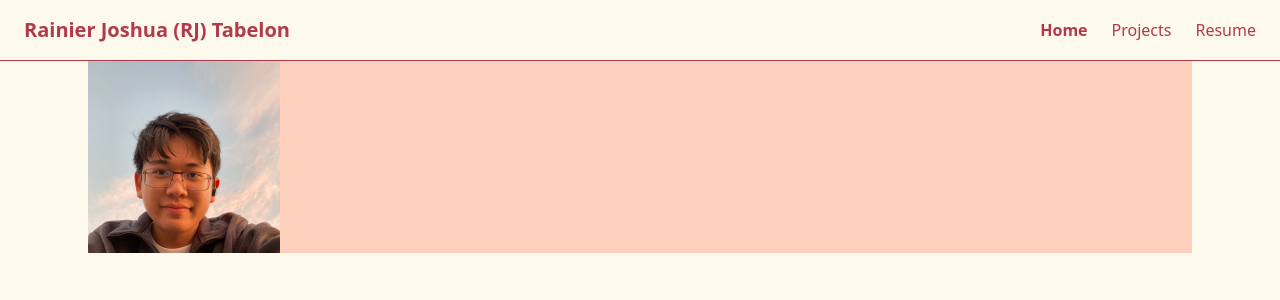
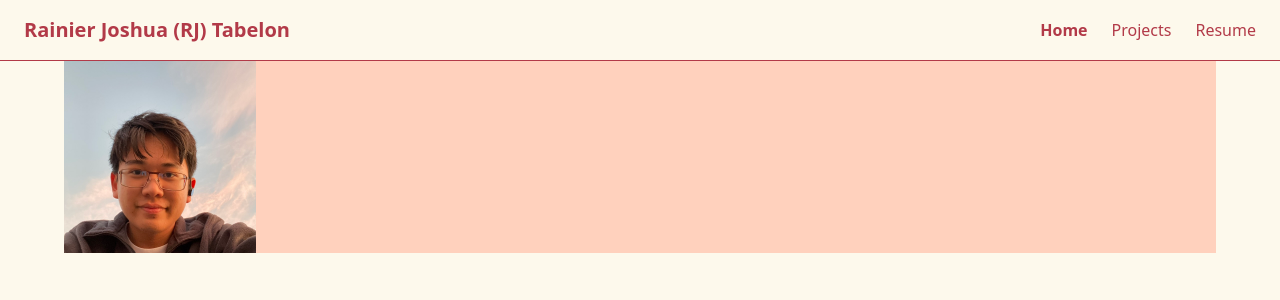
Before and after one commit to RJ-Tabelon/RJ-Portfolio, a React (Vite) app: page / in a window 1280 px wide. Shown: the top 300 px of the page. Built offline with nearby package versions, Linux system fonts and the light colour scheme; a web font is replaced by a local one.

Commit message:
Minor fixes

```diff
--- a/src/components/Navbar.tsx
+++ b/src/components/Navbar.tsx
@@ -1,15 +1,16 @@
 import { useEffect, useState } from 'react';
 import { NavLink } from 'react-router-dom';
+import type { NavLinkProps } from 'react-router-dom';
 import { Menu, X } from 'lucide-react';
 
 export default function Navbar() {
   const [isMenuOpen, setIsMenuOpen] = useState(false);
 
-  const linkClass = ({ isActive }) =>
+  const linkClass: NavLinkProps['className'] = ({ isActive }) =>
     isActive ? 'font-semibold' : 'text-hover';
 
   useEffect(() => {
-    const onKeyDown = e => {
+    const onKeyDown = (e: KeyboardEvent) => {
       if (e.key === 'Escape') setIsMenuOpen(false);
     };
     if (isMenuOpen) window.addEventListener('keydown', onKeyDown);
--- a/src/layouts/RootLayout.tsx
+++ b/src/layouts/RootLayout.tsx
@@ -5,7 +5,7 @@ export default function RootLayout() {
   return (
     <div className='min-h-screen bg-primary text-primary'>
       <Navbar />
-      <main className='max-w-6xl mx-auto px-6'>
+      <main className='max-w-6xl mx-auto'>
         <Outlet />
       </main>
     </div>
```
Also changed, not shown: 1 other file (tests, documents, lock files or other folders).
